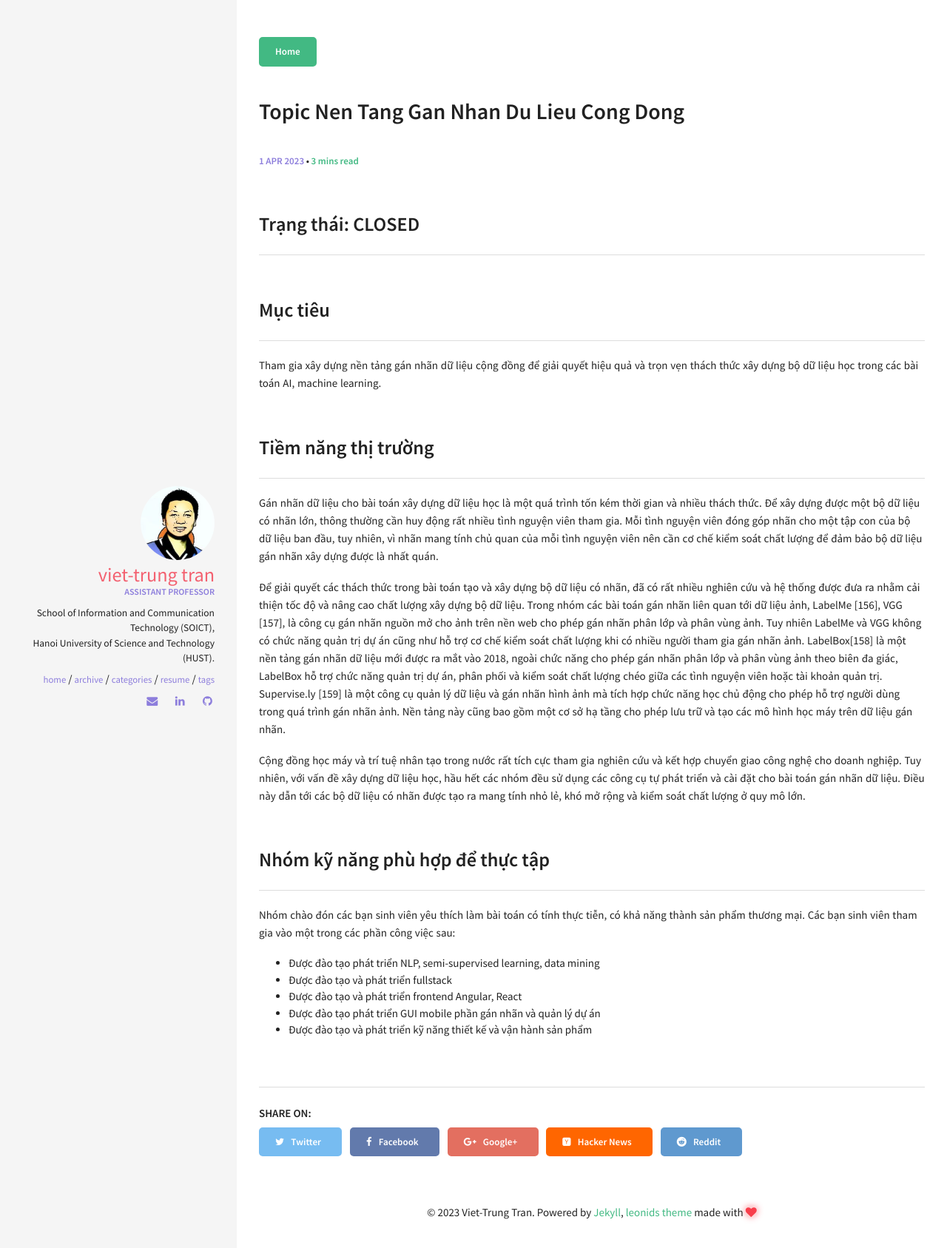
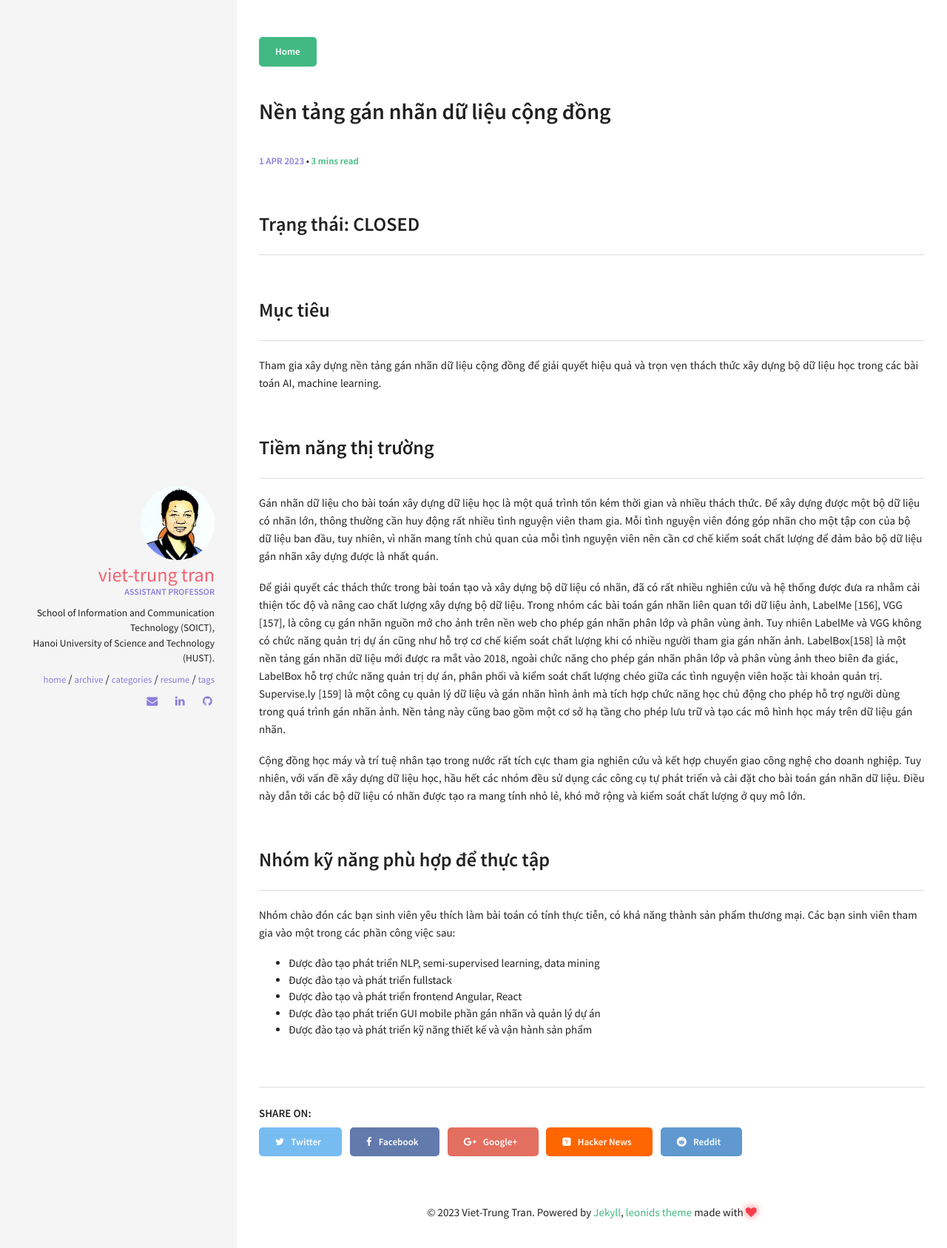
Before and after one commit to trungtv/trungtv.github.io, a Jekyll site: the page built from _posts/2023-04-01-topic-nen-tang-gan-nhan-du-lieu-cong-dong.md, in a window 1280 px wide. Shown: the top 1687 px of the page at 74% size. Built offline with Jekyll 4.4.1, drawn with Linux system fonts in a browser that asks for light colours.

Commit message:
Update 2023-04-01-topic-nen-tang-gan-nhan-du-lieu-cong-dong.md

```diff
--- a/_posts/2023-04-01-topic-nen-tang-gan-nhan-du-lieu-cong-dong.md
+++ b/_posts/2023-04-01-topic-nen-tang-gan-nhan-du-lieu-cong-dong.md
@@ -4,6 +4,7 @@ layout: post
 categories:
   - Project topics for students
 share: true
+title: Nền tảng gán nhãn dữ liệu cộng đồng
 ---
 ## Trạng thái: CLOSED
 
```
